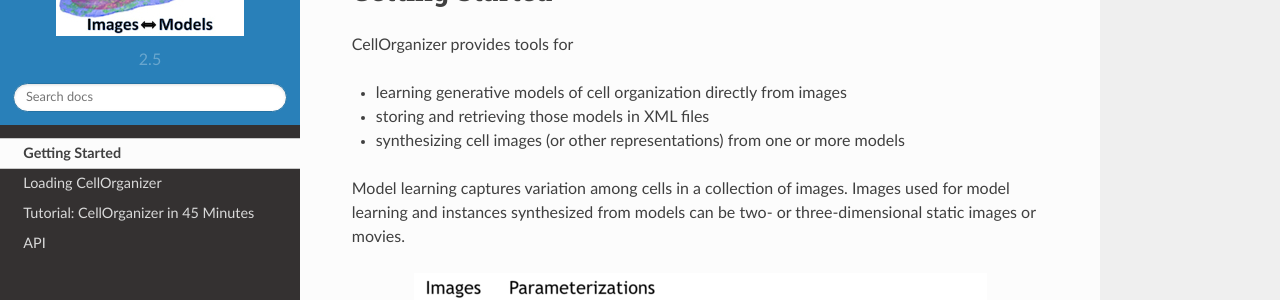
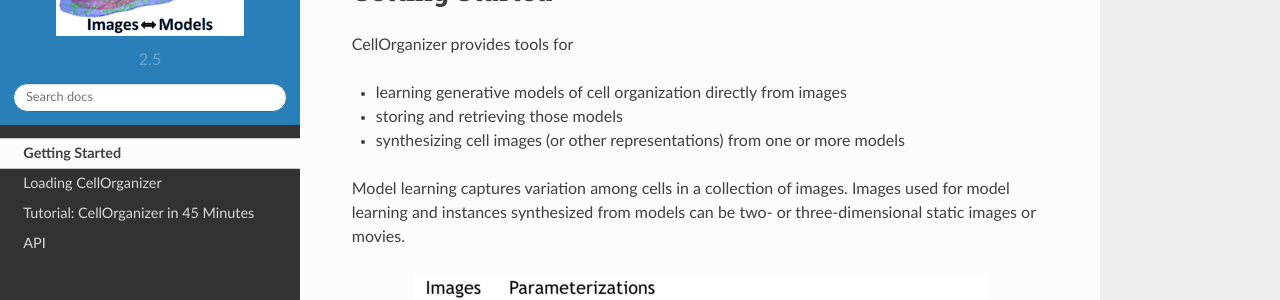
Before and after one commit to murphygroup/cellorganizer-documentation_old, a Sphinx documentation site: the page built from source/chapters/getting_started.rst, in a window 1280 px wide and 900 px high. Shown: the part 127-427 px from the top of the window. Built offline with Sphinx 7.4.7 and the Read the Docs theme 2.0.0, drawn with Linux system fonts in a browser that asks for light colours; pages that are not in the unit, such as notebooks, are missing from menus.

Commit message:
Removed reference of XML output for generic models.

```diff
--- a/source/chapters/getting_started.rst
+++ b/source/chapters/getting_started.rst
@@ -6,7 +6,7 @@ Getting Started
 CellOrganizer provides tools for
 
 * learning generative models of cell organization directly from images
-* storing and retrieving those models in XML files
+* storing and retrieving those models
 * synthesizing cell images (or other representations) from one or more models
 
 Model learning captures variation among cells in a collection of images. Images used for model learning and instances synthesized from models can be two- or three-dimensional static images or movies.
```
